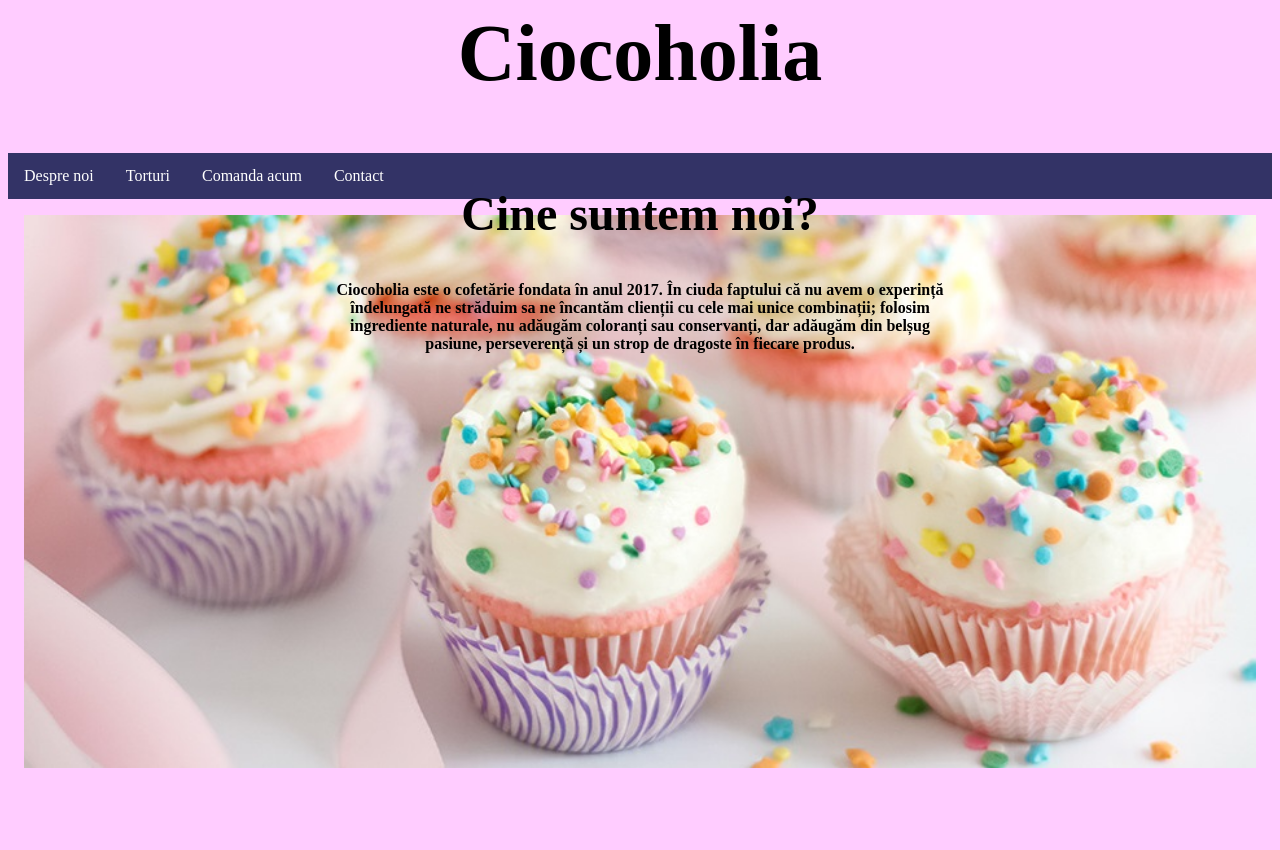
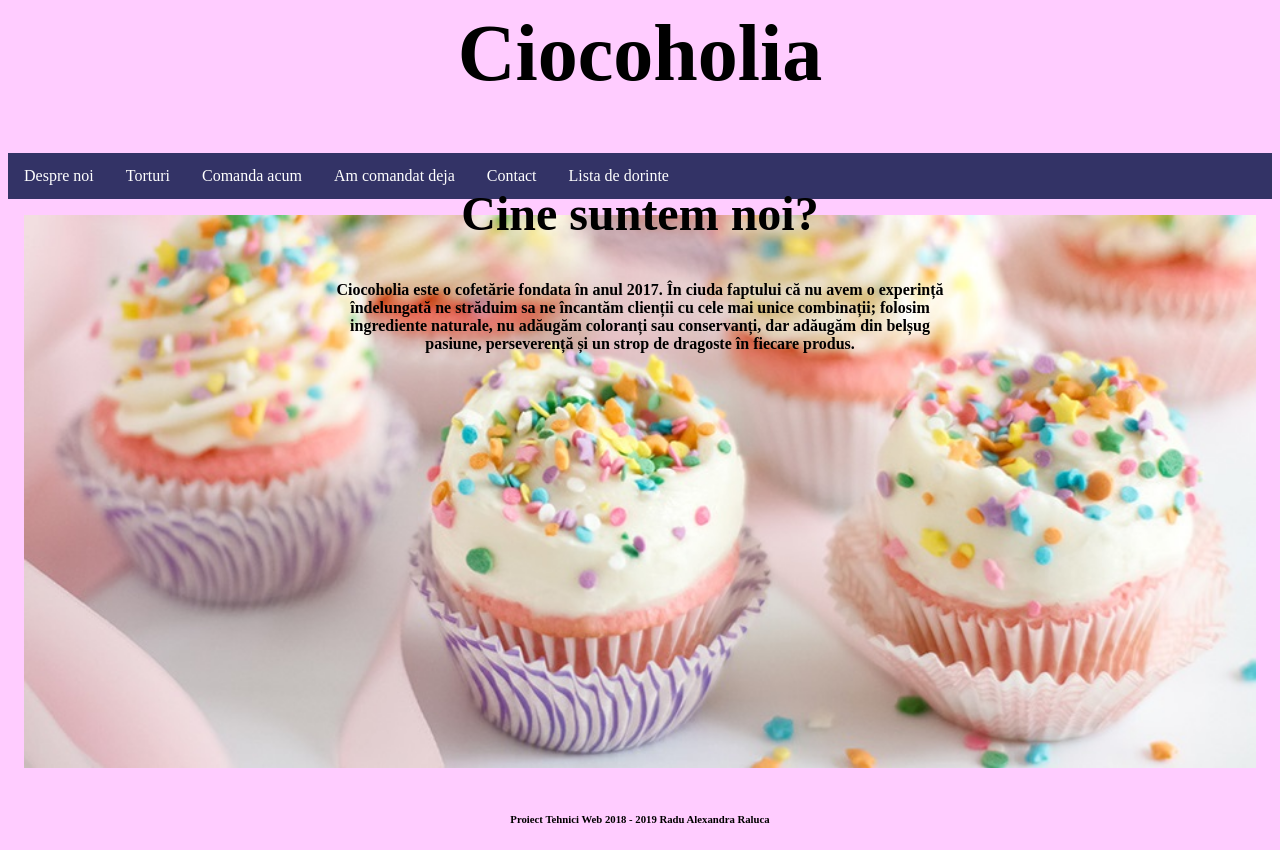
Before and after one commit to RalucaAR/Proiect-Tehnici-Web, a plain HTML site: page index.html in a window 1280 px wide. Before the commit the page ends 800 px from the top, so only its background shows below. Drawn offline with Linux system fonts and the light colour scheme.

Commit message:
Update index.html

```diff
--- a/index.html
+++ b/index.html
@@ -6,6 +6,7 @@
     <meta http-equiv="X-UA-Compatible" content="ie=edge">
     <title>Ciocoholia</title>
     <link rel="stylesheet" href="style.css">
+
 </head>
 <body>
 <h1 ><a  class="effect-shine">Ciocoholia</a></h1>
@@ -13,7 +14,9 @@
         <li><a href="index.html">Despre noi</a></li>
         <li><a href="torturi.html">Torturi</a></li>
         <li><a href="comanda.html">Comanda acum</a></li>
+        <li><a href="login.html">Am comandat deja</a></li>
         <li><a href="contact.html">Contact</a></li>
+        <li><a href="lista.html">Lista de dorinte</a></li>
 
  </ul>
 
@@ -33,7 +36,11 @@
             </article>
     </div>
   </div>
-
-
+  <footer>
+          <h6>
+          Proiect Tehnici Web 2018 - 2019 Radu Alexandra Raluca
+        </h6>
+  </footer>
+  <script src="Scripts/comandaTort.js"></script>
 </body>
 </html>
```
